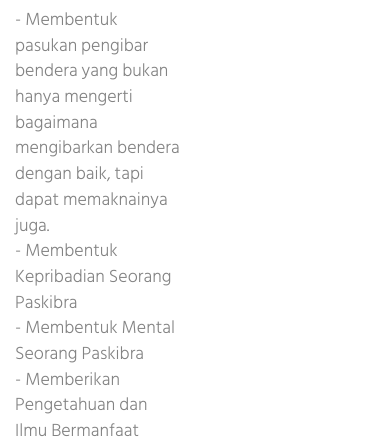
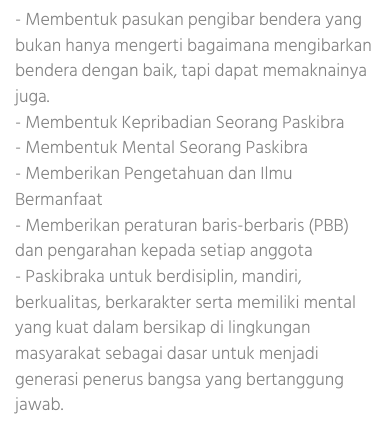
Before and after one commit to Fadhfayi/Krafierzei, a plain HTML site: page Profil_Krafierzei.html in a window 390 px wide. Shown: the part 660-1100 px from the top of the page. Drawn offline with Linux system fonts and the light colour scheme.

Commit message:
perbaikan responsive

```diff
--- a/Profil_Krafierzei.html
+++ b/Profil_Krafierzei.html
@@ -61,7 +61,7 @@
           </div>
           <h1 class="text-center">VISI</h1>
           </div>
-          <div class="col-xs-6 col-md-8 col-md-offset-2">
+          <div class="col-xs-12 col-md-8 col-md-offset-2">
 
 
                       <p>
```
